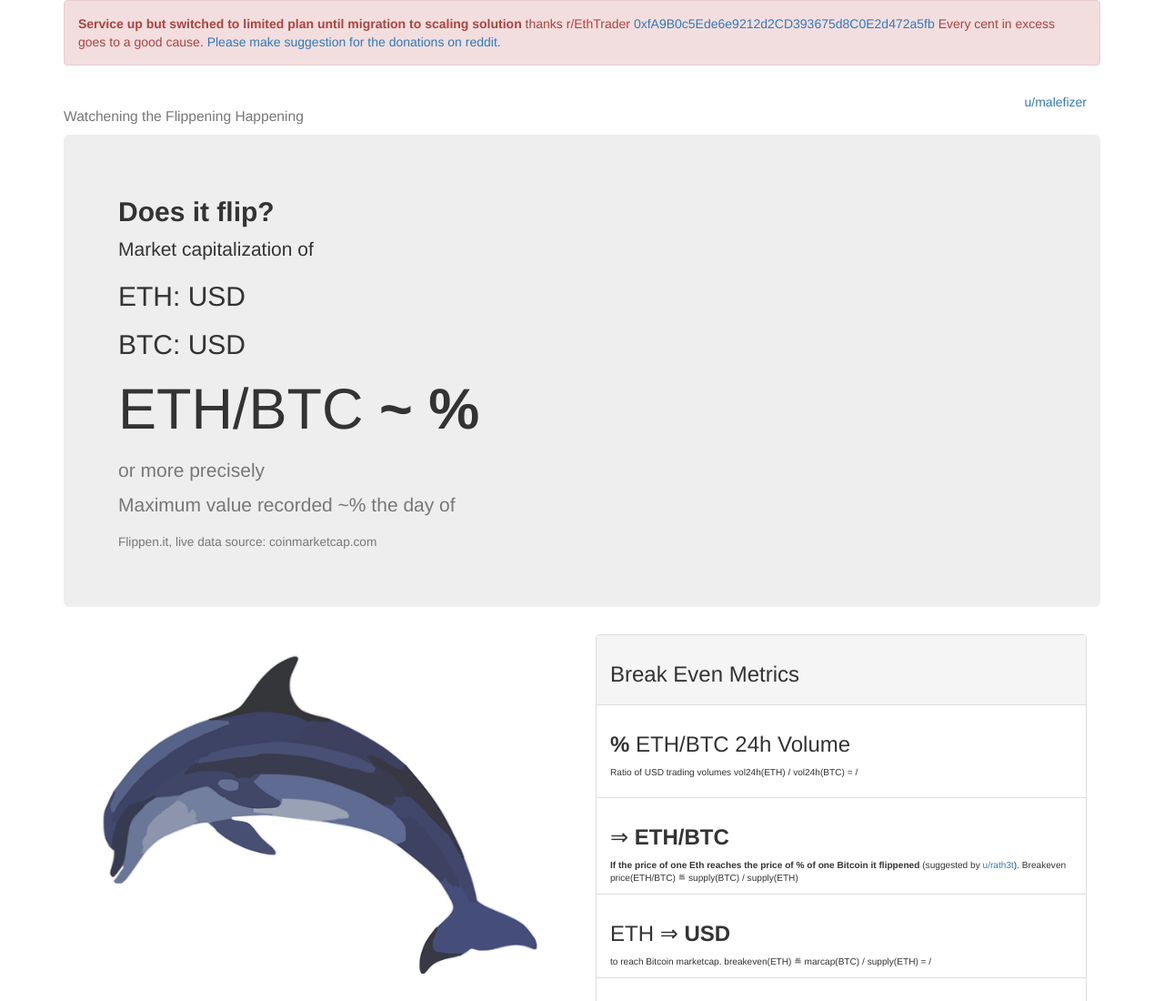
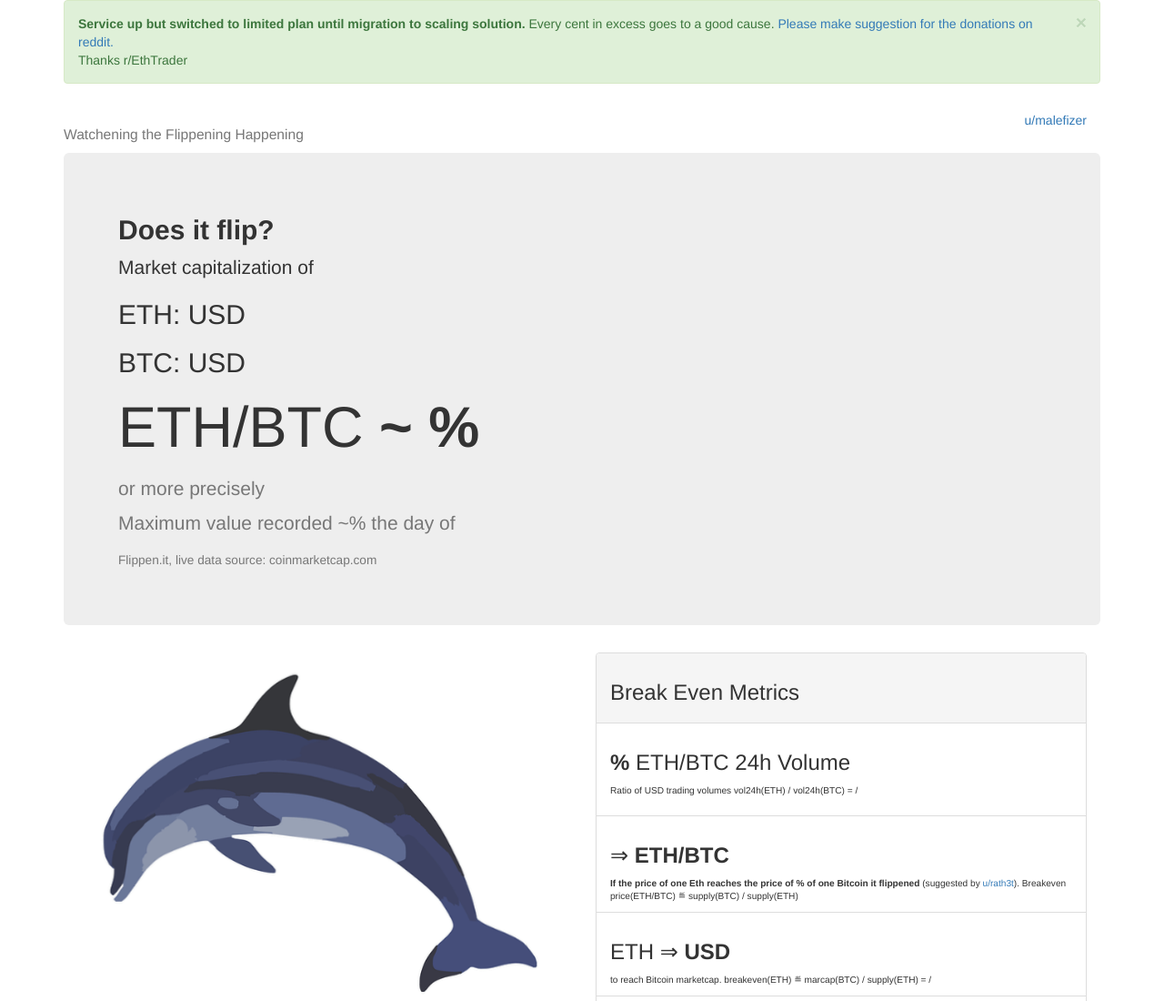
Before and after one commit to rolandkofler/flipper, a plain HTML site: page index.html in a window 1280 px wide. Shown: the top 1100 px of the page at 91% size. Drawn offline with nearby package versions, Linux system fonts and the light colour scheme; no server answers.

Commit message:
up again

```diff
--- a/index.html
+++ b/index.html
@@ -20,10 +20,11 @@
 <body>
 
 	<div id="container" class="container">
-		<div class="alert alert-danger" role="alert">
-	  <strong>Service up but switched to limited plan until migration to scaling solution</strong>
-		thanks r/EthTrader <a href="https://etherscan.io/address/0xfA9B0c5Ede6e9212d2CD393675d8C0E2d472a5fb">0xfA9B0c5Ede6e9212d2CD393675d8C0E2d472a5fb</a>
+		<div class="alert alert-success alert-dismissable">
+  	<a href="#" class="close" data-dismiss="alert" aria-label="close">&times;</a>
+	  <strong>Service up but switched to limited plan until migration to scaling solution.</strong>
 		Every cent in excess goes to a good cause. <a href="https://www.reddit.com/r/ethtrader/comments/6gsfmc/flippenit_up_again/"> Please make suggestion for the donations on reddit.</a>
+		<p>Thanks r/EthTrader</p>
 
 	</div>
     <div class="header clearfix">
```
